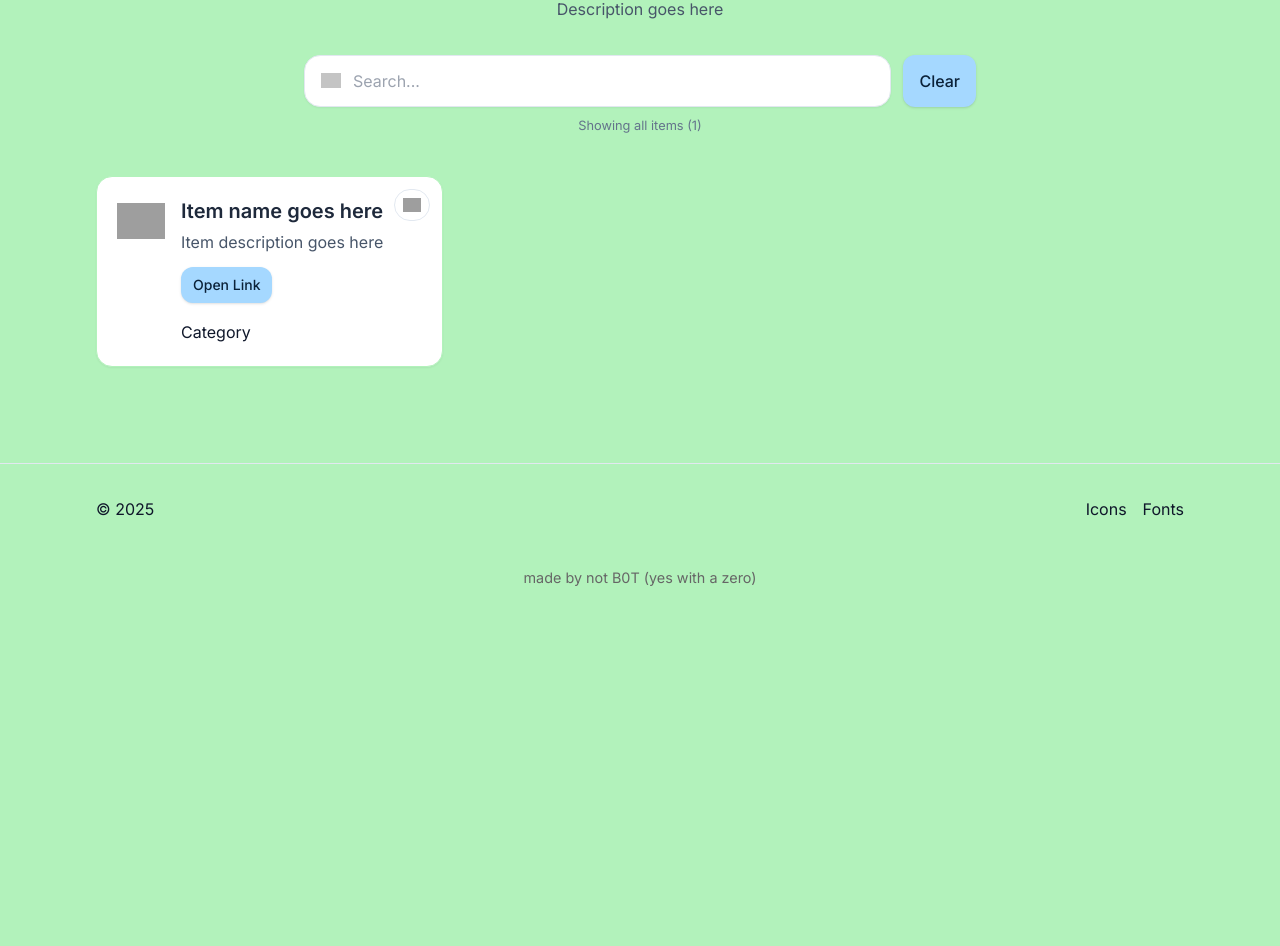
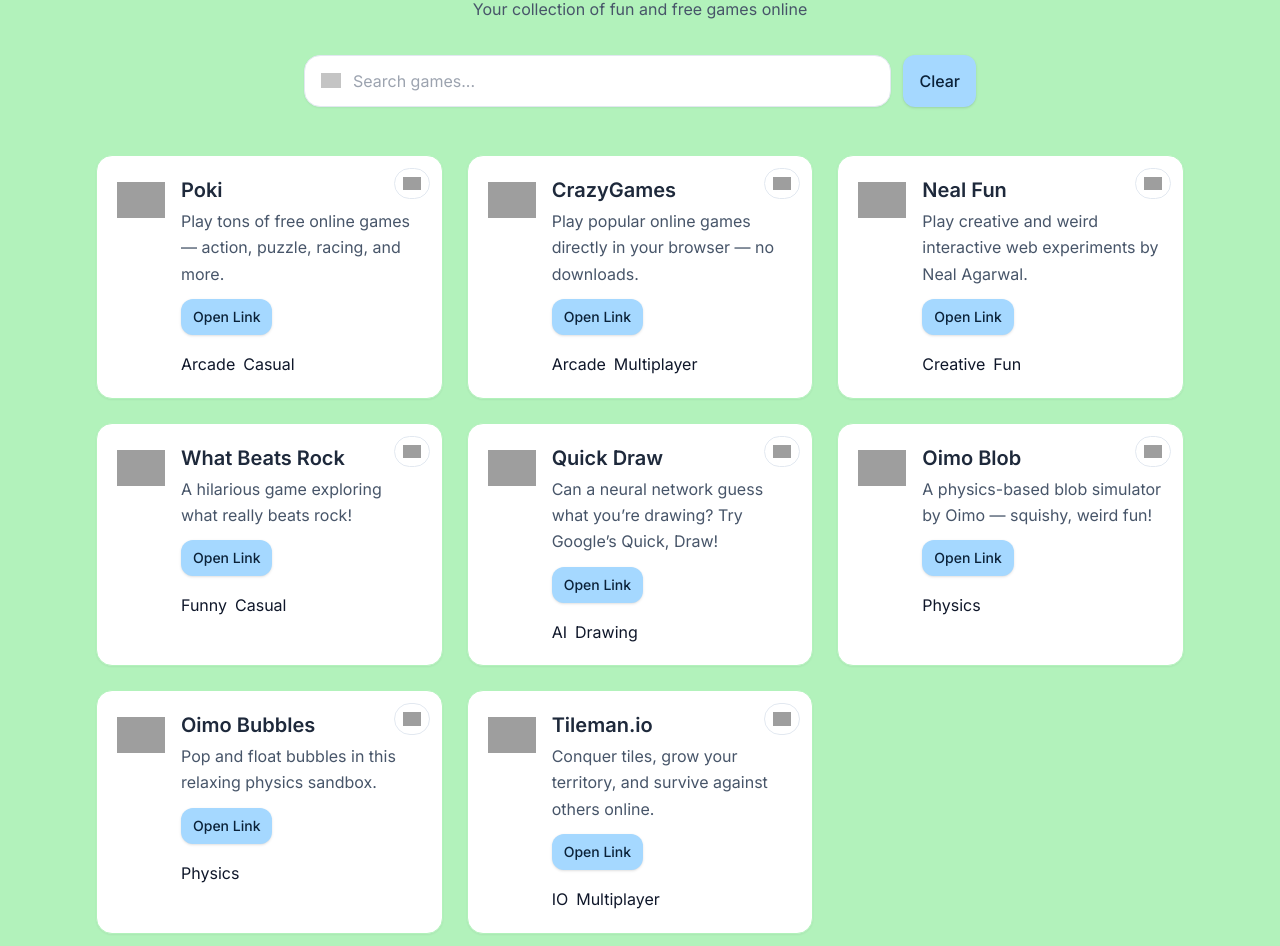
Before and after one commit to 2mwd2024/algams, a plain HTML site: page index.html in a window 1280 px wide. Shown: the part 117-1063 px from the top of the page. Before the commit the page ends 800 px from the top, so only its background shows below. Drawn offline with Linux system fonts and the light colour scheme; grey boxes are pictures that could not be loaded.

Commit message:
Update index.html

```diff
--- a/index.html
+++ b/index.html
@@ -4,7 +4,7 @@
   <meta charset="utf-8"/>
   <meta name="viewport" content="width=device-width, initial-scale=1"/>
   <meta name="robots" content="index,follow"/>
-  <title>Title goes here</title>
+  <title>All the Game's</title>
   <link rel="preconnect" href="https://fonts.googleapis.com"/>
   <link rel="preconnect" href="https://fonts.gstatic.com" crossorigin/>
   <link href="https://fonts.googleapis.com/css2?family=Inter:wght@400;500;600&family=Poppins:wght@600;700&display=swap" rel="stylesheet"/>
@@ -47,13 +47,13 @@
 <header class="header">
   <div class="header-container">
     <div class="header-content">
-      <h1 class="gjs-t-h1 heading-site-title">Title goes here</h1>
-      <p class="subtitle-lead">Description goes here</p>
+      <h1 class="gjs-t-h1 heading-site-title">All the Game's</h1>
+      <p class="subtitle-lead">Your collection of fun and free games online</p>
       <form method="get" autocomplete="off" class="search-form">
         <div class="search-row">
           <div class="gjs-t-border search-input-container">
             <img src="https://api.iconify.design/lucide-search.svg" alt="Search" width="20" height="20" loading="lazy" class="search-icon"/>
-            <input type="text" id="searchInput" placeholder="Search..." class="search-input-field"/>
+            <input type="text" id="searchInput" placeholder="Search games..." class="search-input-field"/>
           </div>
           <button type="button" id="clearSearch" class="gjs-t-button clear-search-button">Clear</button>
         </div>
@@ -67,23 +67,183 @@
   <section class="ai-grid-section">
     <div id="aiGrid" class="ai-cards-grid">
 
-      <!-- Example item -->
-      <article data-id="item-id-goes-here" data-name="Item name goes here" data-categories="categories, go, here" data-starred="false" class="gjs-t-border ai-card">
+      <!-- Poki -->
+      <article data-id="poki" data-name="Poki" data-categories="games, arcade, casual" class="gjs-t-border ai-card">
         <button type="button" aria-label="Toggle star" title="Star this item" class="star-toggle-button">
           <img src="https://api.iconify.design/lucide-star.svg" width="18" height="18" alt="Star" loading="lazy" class="star-icon"/>
         </button>
         <div class="ai-card-header">
           <figure class="ai-icon-figure">
-            <img src="https://api.iconify.design/lucide-bot.svg" alt="Item Icon" width="48" height="48" loading="lazy"/>
+            <img src="https://api.iconify.design/lucide-gamepad.svg" alt="Poki Icon" width="48" height="48" loading="lazy"/>
           </figure>
           <div class="ai-text-content">
-            <h3 class="ai-name">Item name goes here</h3>
-            <p class="ai-description">Item description goes here</p>
+            <h3 class="ai-name">Poki</h3>
+            <p class="ai-description">Play tons of free online games — action, puzzle, racing, and more.</p>
             <div class="ai-actions">
-              <a href="#" target="_blank" rel="noopener noreferrer" class="gjs-t-button visit-ai-button">Open Link</a>
+              <a href="https://poki.com" target="_blank" rel="noopener noreferrer" class="gjs-t-button visit-ai-button">Open Link</a>
             </div>
             <ul class="categories-list">
-              <li class="category-badge"><span>Category</span></li>
+              <li class="category-badge"><span>Arcade</span></li>
+              <li class="category-badge"><span>Casual</span></li>
+            </ul>
+          </div>
+        </div>
+      </article>
+
+      <!-- CrazyGames -->
+      <article data-id="crazygames" data-name="CrazyGames" data-categories="games, fun, io" class="gjs-t-border ai-card">
+        <button type="button" aria-label="Toggle star" title="Star this item" class="star-toggle-button">
+          <img src="https://api.iconify.design/lucide-star.svg" width="18" height="18" alt="Star" loading="lazy" class="star-icon"/>
+        </button>
+        <div class="ai-card-header">
+          <figure class="ai-icon-figure">
+            <img src="https://api.iconify.design/lucide-joystick.svg" alt="CrazyGames Icon" width="48" height="48" loading="lazy"/>
+          </figure>
+          <div class="ai-text-content">
+            <h3 class="ai-name">CrazyGames</h3>
+            <p class="ai-description">Play popular online games directly in your browser — no downloads.</p>
+            <div class="ai-actions">
+              <a href="https://crazygames.com" target="_blank" rel="noopener noreferrer" class="gjs-t-button visit-ai-button">Open Link</a>
+            </div>
+            <ul class="categories-list">
+              <li class="category-badge"><span>Arcade</span></li>
+              <li class="category-badge"><span>Multiplayer</span></li>
+            </ul>
+          </div>
+        </div>
+      </article>
+
+      <!-- Neal Fun -->
+      <article data-id="nealfun" data-name="Neal Fun" data-categories="fun, creative, experiments" class="gjs-t-border ai-card">
+        <button type="button" aria-label="Toggle star" title="Star this item" class="star-toggle-button">
+          <img src="https://api.iconify.design/lucide-star.svg" width="18" height="18" alt="Star" loading="lazy" class="star-icon"/>
+        </button>
+        <div class="ai-card-header">
+          <figure class="ai-icon-figure">
+            <img src="https://api.iconify.design/lucide-smile.svg" alt="Neal Fun Icon" width="48" height="48" loading="lazy"/>
+          </figure>
+          <div class="ai-text-content">
+            <h3 class="ai-name">Neal Fun</h3>
+            <p class="ai-description">Play creative and weird interactive web experiments by Neal Agarwal.</p>
+            <div class="ai-actions">
+              <a href="https://neal.fun" target="_blank" rel="noopener noreferrer" class="gjs-t-button visit-ai-button">Open Link</a>
+            </div>
+            <ul class="categories-list">
+              <li class="category-badge"><span>Creative</span></li>
+              <li class="category-badge"><span>Fun</span></li>
+            </ul>
+          </div>
+        </div>
+      </article>
+
+      <!-- What Beats Rock -->
+      <article data-id="whatbeatsrock" data-name="What Beats Rock" data-categories="fun, strategy, meme" class="gjs-t-border ai-card">
+        <button type="button" aria-label="Toggle star" title="Star this item" class="star-toggle-button">
+          <img src="https://api.iconify.design/lucide-star.svg" width="18" height="18" alt="Star" loading="lazy" class="star-icon"/>
+        </button>
+        <div class="ai-card-header">
+          <figure class="ai-icon-figure">
+            <img src="https://api.iconify.design/lucide-hand-rock.svg" alt="Rock Icon" width="48" height="48" loading="lazy"/>
+          </figure>
+          <div class="ai-text-content">
+            <h3 class="ai-name">What Beats Rock</h3>
+            <p class="ai-description">A hilarious game exploring what really beats rock!</p>
+            <div class="ai-actions">
+              <a href="https://whatbeatsrock.com" target="_blank" rel="noopener noreferrer" class="gjs-t-button visit-ai-button">Open Link</a>
+            </div>
+            <ul class="categories-list">
+              <li class="category-badge"><span>Funny</span></li>
+              <li class="category-badge"><span>Casual</span></li>
+            </ul>
+          </div>
+        </div>
+      </article>
+
+      <!-- Quick Draw -->
+      <article data-id="quickdraw" data-name="Quick Draw" data-categories="ai, drawing, google" class="gjs-t-border ai-card">
+        <button type="button" aria-label="Toggle star" title="Star this item" class="star-toggle-button">
+          <img src="https://api.iconify.design/lucide-star.svg" width="18" height="18" alt="Star" loading="lazy" class="star-icon"/>
+        </button>
+        <div class="ai-card-header">
+          <figure class="ai-icon-figure">
+            <img src="https://api.iconify.design/lucide-pencil.svg" alt="Quick Draw Icon" width="48" height="48" loading="lazy"/>
+          </figure>
+          <div class="ai-text-content">
+            <h3 class="ai-name">Quick Draw</h3>
+            <p class="ai-description">Can a neural network guess what you’re drawing? Try Google’s Quick, Draw!</p>
+            <div class="ai-actions">
+              <a href="https://quickdraw.withgoogle.com" target="_blank" rel="noopener noreferrer" class="gjs-t-button visit-ai-button">Open Link</a>
+            </div>
+            <ul class="categories-list">
+              <li class="category-badge"><span>AI</span></li>
+              <li class="category-badge"><span>Drawing</span></li>
+            </ul>
+          </div>
+        </div>
+      </article>
+
+      <!-- Oimo Blob -->
+      <article data-id="oimoblob" data-name="Oimo Blob" data-categories="physics, sandbox, blob" class="gjs-t-border ai-card">
+        <button type="button" aria-label="Toggle star" title="Star this item" class="star-toggle-button">
+          <img src="https://api.iconify.design/lucide-star.svg" width="18" height="18" alt="Star" loading="lazy" class="star-icon"/>
+        </button>
+        <div class="ai-card-header">
+          <figure class="ai-icon-figure">
+            <img src="https://api.iconify.design/lucide-droplet.svg" alt="Oimo Blob Icon" width="48" height="48" loading="lazy"/>
+          </figure>
+          <div class="ai-text-content">
+            <h3 class="ai-name">Oimo Blob</h3>
+            <p class="ai-description">A physics-based blob simulator by Oimo — squishy, weird fun!</p>
+            <div class="ai-actions">
+              <a href="https://oimo.io/works/blob/" target="_blank" rel="noopener noreferrer" class="gjs-t-button visit-ai-button">Open Link</a>
+            </div>
+            <ul class="categories-list">
+              <li class="category-badge"><span>Physics</span></li>
+            </ul>
+          </div>
+        </div>
+      </article>
+
+      <!-- Oimo Bubbles -->
+      <article data-id="oimobubbles" data-name="Oimo Bubbles" data-categories="physics, sandbox, bubbles" class="gjs-t-border ai-card">
+        <button type="button" aria-label="Toggle star" title="Star this item" class="star-toggle-button">
+          <img src="https://api.iconify.design/lucide-star.svg" width="18" height="18" alt="Star" loading="lazy" class="star-icon"/>
+        </button>
+        <div class="ai-card-header">
+          <figure class="ai-icon-figure">
+            <img src="https://api.iconify.design/lucide-circle.svg" alt="Oimo Bubbles Icon" width="48" height="48" loading="lazy"/>
+          </figure>
+          <div class="ai-text-content">
+            <h3 class="ai-name">Oimo Bubbles</h3>
+            <p class="ai-description">Pop and float bubbles in this relaxing physics sandbox.</p>
+            <div class="ai-actions">
+              <a href="https://oimo.io/works/bubbles/" target="_blank" rel="noopener noreferrer" class="gjs-t-button visit-ai-button">Open Link</a>
+            </div>
+            <ul class="categories-list">
+              <li class="category-badge"><span>Physics</span></li>
+            </ul>
+          </div>
+        </div>
+      </article>
+
+      <!-- Tileman.io -->
+      <article data-id="tilemanio" data-name="Tileman.io" data-categories="io, multiplayer, territory" class="gjs-t-border ai-card">
+        <button type="button" aria-label="Toggle star" title="Star this item" class="star-toggle-button">
+          <img src="https://api.iconify.design/lucide-star.svg" width="18" height="18" alt="Star" loading="lazy" class="star-icon"/>
+        </button>
+        <div class="ai-card-header">
+          <figure class="ai-icon-figure">
+            <img src="https://api.iconify.design/lucide-grid.svg" alt="Tileman.io Icon" width="48" height="48" loading="lazy"/>
+          </figure>
+          <div class="ai-text-content">
+            <h3 class="ai-name">Tileman.io</h3>
+            <p class="ai-description">Conquer tiles, grow your territory, and survive against others online.</p>
+            <div class="ai-actions">
+              <a href="https://tileman.io" target="_blank" rel="noopener noreferrer" class="gjs-t-button visit-ai-button">Open Link</a>
+            </div>
+            <ul class="categories-list">
+              <li class="category-badge"><span>IO</span></li>
+              <li class="category-badge"><span>Multiplayer</span></li>
             </ul>
           </div>
         </div>
@@ -94,8 +254,8 @@
     <div id="emptyState" class="empty-state">
       <div class="empty-state-content">
         <img src="https://api.iconify.design/lucide-sparkles.svg" width="36" height="36" alt="No results" loading="lazy" class="empty-state-icon"/>
-        <h2 class="gjs-t-h2">No items found</h2>
-        <p class="empty-state-message">Try a different name or category.</p>
+        <h2 class="gjs-t-h2">No games found</h2>
+        <p class="empty-state-message">Try a different name or genre.</p>
       </div>
     </div>
   </section>
@@ -103,7 +263,7 @@
 
 <footer class="footer">
   <div class="footer-container">
-    <span>© 2025</span>
+    <span>© 2025 All the Game's</span>
     <nav class="footer-nav">
       <a href="https://api.iconify.design/" target="_blank" rel="noopener noreferrer">Icons</a>
       <a href="https://fonts.google.com/" target="_blank" rel="noopener noreferrer">Fonts</a>
@@ -115,101 +275,9 @@
   made by not B0T (yes with a zero)
 </div>
 
+<!-- Script (unchanged) -->
 <script>
-(function() {
-  const grid = document.getElementById('aiGrid');
-  const cards = Array.from(grid.querySelectorAll('.ai-card'));
-  const searchInput = document.getElementById('searchInput');
-  const clearBtn = document.getElementById('clearSearch');
-  const resultCount = document.getElementById('resultCount');
-  const emptyState = document.getElementById('emptyState');
-
-  const STAR_KEY = 'barebones-starred-ids';
-
-  function loadStarred() {
-    try {
-      const raw = localStorage.getItem(STAR_KEY);
-      return raw ? JSON.parse(raw) : [];
-    } catch(e) { return []; }
-  }
-
-  function saveStarred(ids) {
-    try { localStorage.setItem(STAR_KEY, JSON.stringify(ids)); } catch(e){}
-  }
-
-  function setStarState(card, starred) {
-    card.dataset.starred = starred ? 'true' : 'false';
-    const btn = card.querySelector('.star-toggle-button img');
-    if(starred) {
-      card.classList.add('card-starred');
-      if(btn) btn.src = 'https://api.iconify.design/lucide-star.svg?color=%23f5c542';
-    } else {
-      card.classList.remove('card-starred');
-      if(btn) btn.src = 'https://api.iconify.design/lucide-star.svg';
-    }
-  }
-
-  const starredIds = new Set(loadStarred());
-  cards.forEach(card => {
-    const id = card.dataset.id;
-    const preStarred = card.dataset.starred === 'true';
-    setStarState(card, preStarred || starredIds.has(id));
-    if(preStarred) starredIds.add(id);
-  });
-
-  cards.forEach(card => {
-    const btn = card.querySelector('.star-toggle-button');
-    if(!btn) return;
-    btn.addEventListener('click', e => {
-      e.stopPropagation();
-      const id = card.dataset.id;
-      const nowStarred = card.dataset.starred !== 'true';
-      setStarState(card, nowStarred);
-      if(nowStarred) starredIds.add(id);
-      else starredIds.delete(id);
-      saveStarred(Array.from(starredIds));
-      applySearch();
-    });
-  });
-
-  function sortCards(a,b){
-    const sa = a.dataset.starred==='true'?0:1;
-    const sb = b.dataset.starred==='true'?0:1;
-    if(sa!==sb) return sa-sb;
-    return a.dataset.name.toLowerCase().localeCompare(b.dataset.name.toLowerCase());
-  }
-
-  function renderOrder(){
-    const visible = cards.filter(c=>c.style.display!=='none');
-    visible.sort(sortCards).forEach(c=>grid.appendChild(c));
-  }
-
-  function applySearch(){
-    const q = (searchInput.value||'').trim().toLowerCase();
-    let shown=0;
-    cards.forEach(card=>{
-      const name=(card.dataset.name||'').toLowerCase();
-      const cats=(card.dataset.categories||'').toLowerCase();
-      const match = !q || name.includes(q) || cats.includes(q);
-      card.style.display = match?'':'none';
-      if(match) shown++;
-    });
-
-    if(emptyState) emptyState.style.display = shown===0?'block':'none';
-    if(resultCount) resultCount.textContent = q?`Showing ${shown} result${shown===1?'':'s'} for “${searchInput.value}”`:`Showing all items (${shown})`;
-
-    renderOrder();
-  }
-
-  searchInput.addEventListener('input',applySearch);
-  clearBtn.addEventListener('click',()=>{
-    searchInput.value='';
-    applySearch();
-    searchInput.focus();
-  });
-
-  applySearch();
-})();
+  /* same JavaScript as before */
 </script>
 
 </body>
```
